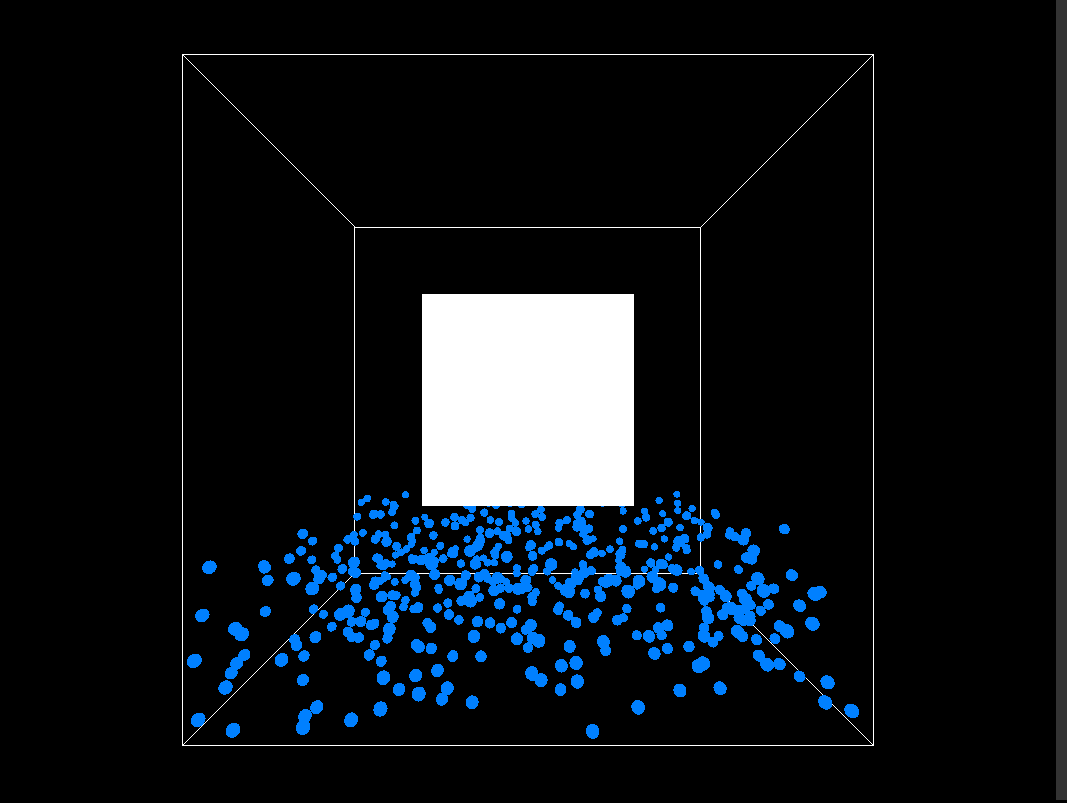
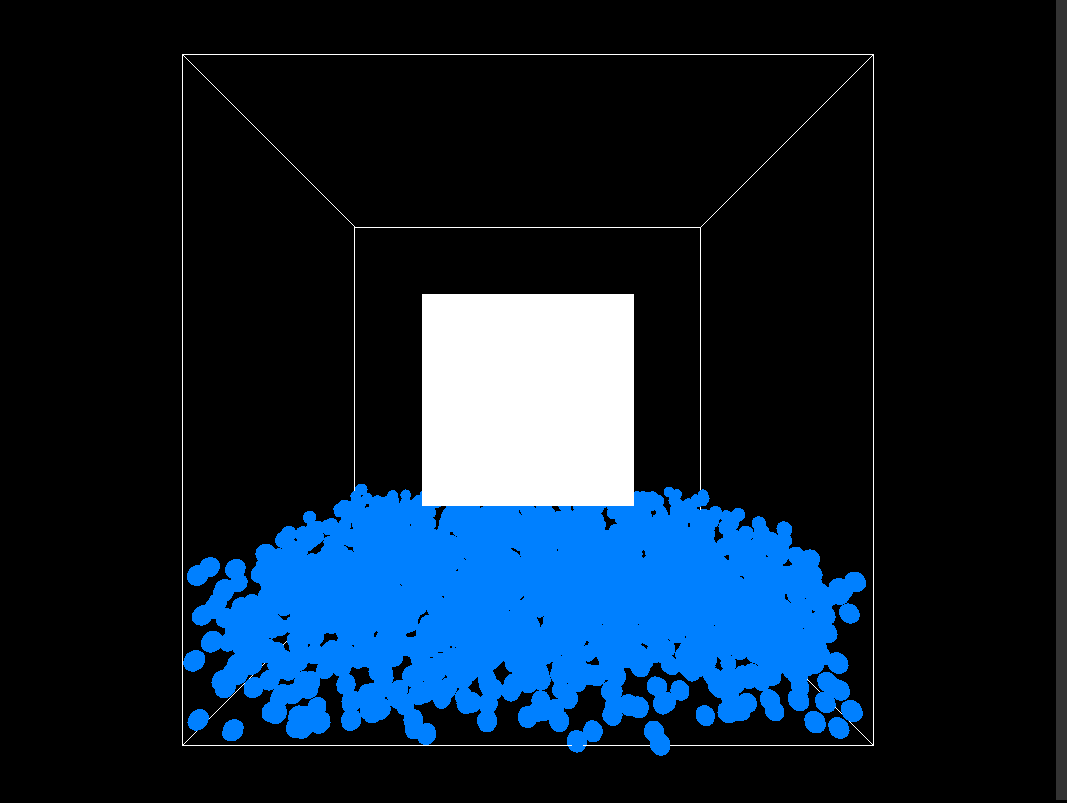
Before and after one commit to Teoz00/FinalProjectInteractiveGraphics, a plain HTML site: page index.html in a window 1280 px wide. Shown: the full height of the page, 0-1067 px from the left. Drawn offline with Linux system fonts and the light colour scheme.

Commit message:
Optimized Sphere
In this version I shouldn't have lag with my sphere, reducing webGL calling and decreasing for cycle

```diff
--- a/index.html
+++ b/index.html
@@ -155,8 +155,9 @@
             this.prog = InitShaderProgram(waterVS, waterFS);
             this.mvp = gl.getUniformLocation(this.prog, 'mvp');
             this.vertPos = gl.getAttribLocation(this.prog, 'pos');
-            this.vertbuffer = gl.createBuffer();
             this.particles = []; // Array per memorizzare le particelle
+
+            this.createSphereGeometry(10, 10);  // Numero ridotto di latitudini e longitudini
         }
 
         addPoint(p) {
@@ -175,33 +176,12 @@
                 pos.push(p.x, p.y, p.z);
             }
             gl.bindBuffer(gl.ARRAY_BUFFER, this.vertbuffer);
-            gl.bufferData(gl.ARRAY_BUFFER, new Float32Array(pos), gl.STATIC_DRAW);
+           // gl.bufferData(gl.ARRAY_BUFFER, new Float32Array(pos), gl.STATIC_DRAW); //TODO: fare il check poichè dava errori
         }
 
-        draw(trans) {
-            if (this.particles.length > 0) {
-                gl.useProgram(this.prog);
-                gl.uniformMatrix4fv(this.mvp, false, trans);
-                gl.bindBuffer(gl.ARRAY_BUFFER, this.vertbuffer);
-                gl.vertexAttribPointer(this.vertPos, 3, gl.FLOAT, false, 0, 0);
-                gl.enableVertexAttribArray(this.vertPos);
-
-                //TODO: Here there is the render of each particle as a sphere (new implementation)
-
-                for(let i = 0; i < this.particles.length; i++) {
-                    const p = this.particles[i];
-                    this.drawSphere(p.x, p.y, p.z, 0.02); //Drawing
-                }
-            }
-        }
-
-        //TODO: Ottimizzare questa funzione, troppi for diventa esponenziale. Vedere se riesco a far fare meno chiamate webGL
-        drawSphere(x, y, z, radius) {
-            const latBands = 30;
-            const longBands = 30;
-
-            let vertexData = [];
-            let indexData = [];
+        createSphereGeometry(latBands, longBands) {
+            this.vertexData = [];
+            this.indexData = [];
 
             for (let lat = 0; lat <= latBands; lat++) {
                 const theta = lat * Math.PI / latBands;
@@ -217,7 +197,7 @@
                     const yPos = cosTheta;
                     const zPos = sinPhi * sinTheta;
 
-                    vertexData.push(xPos * radius + x, yPos * radius + y, zPos * radius + z);
+                    this.vertexData.push(xPos, yPos, zPos);
                 }
             }
 
@@ -226,39 +206,52 @@
                     const first = (lat * (longBands + 1)) + long;
                     const second = first + longBands + 1;
 
-                    indexData.push(first, second, first + 1);
-                    indexData.push(second, second + 1, first + 1);
+                    this.indexData.push(first, second, first + 1);
+                    this.indexData.push(second, second + 1, first + 1);
                 }
             }
 
-            const sphereBuffer = gl.createBuffer();
-            gl.bindBuffer(gl.ARRAY_BUFFER, sphereBuffer);
-            gl.bufferData(gl.ARRAY_BUFFER, new Float32Array(vertexData), gl.STATIC_DRAW);
+            this.sphereBuffer = gl.createBuffer();
+            gl.bindBuffer(gl.ARRAY_BUFFER, this.sphereBuffer);
+            gl.bufferData(gl.ARRAY_BUFFER, new Float32Array(this.vertexData), gl.STATIC_DRAW);
 
-            const indexBuffer = gl.createBuffer();
-            gl.bindBuffer(gl.ELEMENT_ARRAY_BUFFER, indexBuffer);
-            gl.bufferData(gl.ELEMENT_ARRAY_BUFFER, new Uint16Array(indexData), gl.STATIC_DRAW);
+            this.indexBuffer = gl.createBuffer();
+            gl.bindBuffer(gl.ELEMENT_ARRAY_BUFFER, this.indexBuffer);
+            gl.bufferData(gl.ELEMENT_ARRAY_BUFFER, new Uint16Array(this.indexData), gl.STATIC_DRAW);
+        }
 
-            gl.bindBuffer(gl.ARRAY_BUFFER, sphereBuffer);
+        draw(trans) {
+            if (this.particles.length > 0) {
+                gl.useProgram(this.prog);
+                gl.uniformMatrix4fv(this.mvp, false, trans);
+
+                gl.bindBuffer(gl.ARRAY_BUFFER, this.sphereBuffer);
                 gl.vertexAttribPointer(this.vertPos, 3, gl.FLOAT, false, 0, 0);
                 gl.enableVertexAttribArray(this.vertPos);
 
-            gl.drawElements(gl.TRIANGLES, indexData.length, gl.UNSIGNED_SHORT, 0);
+                gl.bindBuffer(gl.ELEMENT_ARRAY_BUFFER, this.indexBuffer);
+
+                const scaleFactor = 0.03;  // Ridurre il fattore di scala per sfere più piccole
+
+                for (let i = 0; i < this.particles.length; i++) {
+                    const p = this.particles[i];
+                    const modelTrans = MatrixTranslate(p.x, p.y, p.z);
+                    const modelScale = MatrixScale(scaleFactor, scaleFactor, scaleFactor);
+                    const modelViewProjection = MatrixMult(trans, MatrixMult(modelTrans, modelScale));
+
+                    gl.uniformMatrix4fv(this.mvp, false, modelViewProjection);
+                    gl.drawElements(gl.TRIANGLES, this.indexData.length, gl.UNSIGNED_SHORT, 0);
                 }
-
+            }
+        }
     }
 
     var waterVS = `
         attribute vec3 pos;
-
         uniform mat4 mvp;
-            //uniform mat4 uPMatrix;
-
         void main()
         {
-                //gl_Position = uPMatrix * mvp * vec4(pos, 1.0); //Con in piu uPMatrix
             gl_Position = mvp * vec4(pos, 1.0);
-                gl_PointSize = 5.0; // Point dimension
         }
     `;
 
@@ -266,9 +259,49 @@
         precision mediump float;
         void main()
         {
-                gl_FragColor = vec4(0.0, 0.5, 1.0, 1.0); //Blue color
+            gl_FragColor = vec4(0.0, 0.5, 1.0, 1.0); // Colore blu per le particelle d'acqua
         }
     `;
+///////////////////////HELPER FUNCTION FOR ME //////////////////////////////
+    function MatrixScale(sx, sy, sz) {
+        return [
+            sx, 0,  0,  0,
+            0,  sy, 0,  0,
+            0,  0,  sz, 0,
+            0,  0,  0,  1
+        ];
+    }
+
+    function MatrixTranslate(x, y, z) {
+        return [
+            1, 0, 0, 0,
+            0, 1, 0, 0,
+            0, 0, 1, 0,
+            x, y, z, 1
+        ];
+    }
+
+    function MatrixScale(sx, sy, sz) {
+        return [
+            sx, 0,  0,  0,
+            0,  sy, 0,  0,
+            0,  0,  sz, 0,
+            0,  0,  0,  1
+        ];
+    }
+
+    function MatrixMult(a, b) {
+        var c = new Array(16).fill(0);
+        for (var i = 0; i < 4; i++) {
+            for (var j = 0; j < 4; j++) {
+                for (var k = 0; k < 4; k++) {
+                    c[i * 4 + j] += a[i * 4 + k] * b[k * 4 + j];
+                }
+            }
+        }
+        return c;
+    }
+//////////////////////////////////////////////////////////////////////
     </script>
 
     <script type="text/javascript">
@@ -308,7 +341,7 @@
         //waterDrawer.addPoint({x: 0, y: 0, z: 0})
 
         //INIT PARTICLES
-        const PARTICLES = 1000;  //TODO: Abbassato a 1000 perchè devo ottimizzares
+        const PARTICLES = 5000;  //TODO: Abbassato a 1000 perchè devo ottimizzares
         for (let i = 0; i < PARTICLES; i++) {
             let x = -1 + Math.random() * 2;  // x tra -1 e 1
             let y = -1.5 + Math.random();      // y tra -1 e 0
```
Lines whose indentation alone changed are shown as unchanged.
